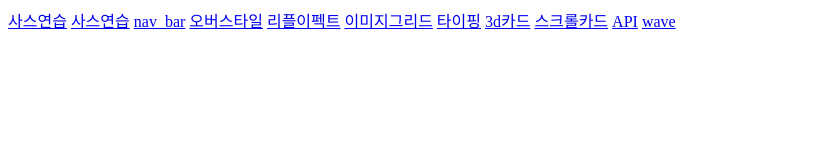
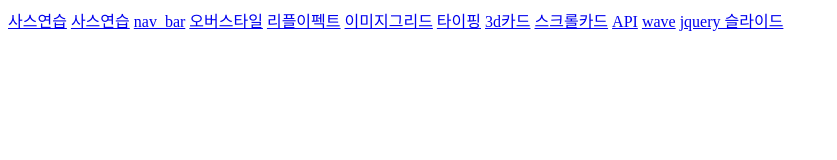
Before and after one commit to suhom118/practice, a plain HTML site: page index.html in a window 1280 px wide. Shown: the whole page, without its empty margins (0-837 px from the left). Drawn offline with Linux system fonts and the light colour scheme.

Commit message:
ㅂㅈㄷ

```diff
--- a/index.html
+++ b/index.html
@@ -19,5 +19,6 @@
     <a href="scrollcard/index.html">스크롤카드</a>
     <a href="api/index.html">API</a>
     <a href="wave/index.html">wave</a>
+    <a href="slidepractice/index.html">jquery 슬라이드</a>
   </body>
 </html>
```
